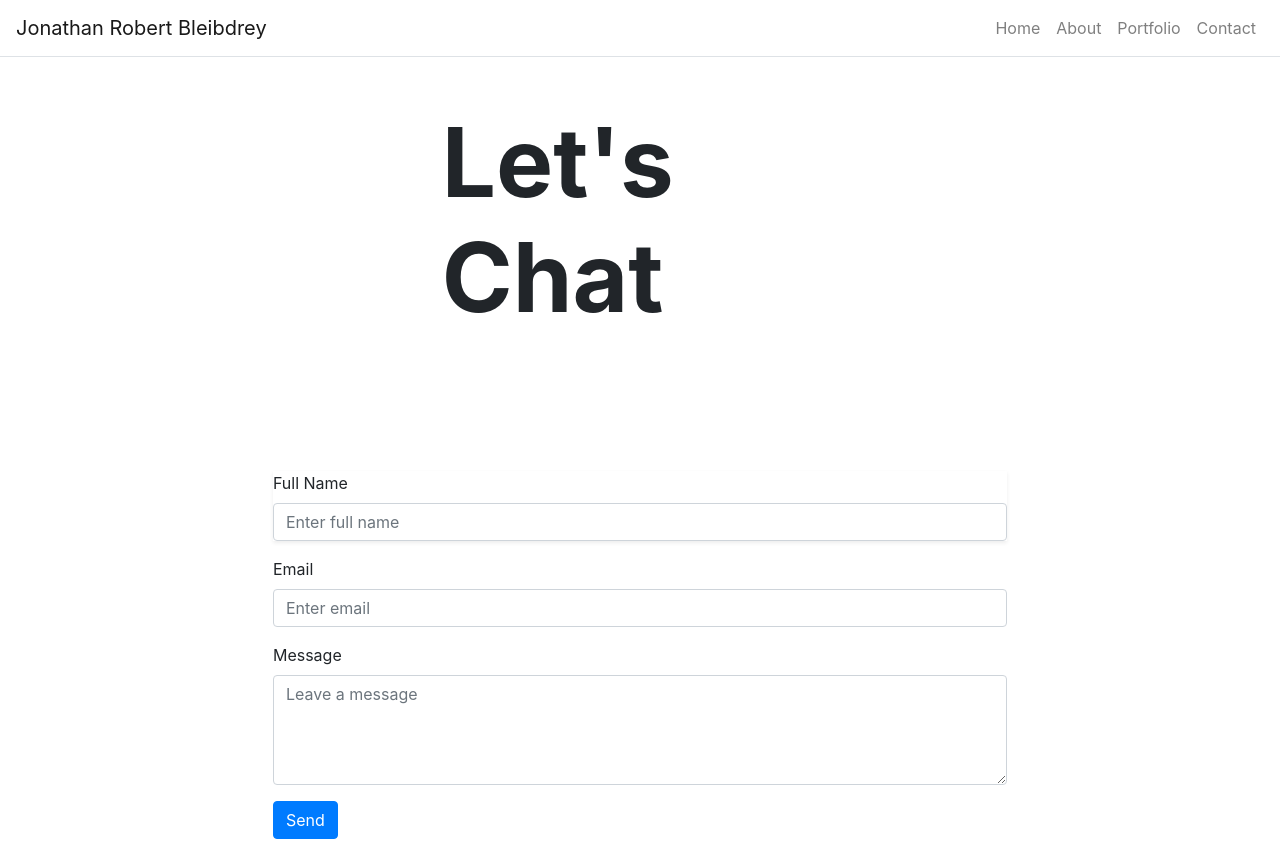
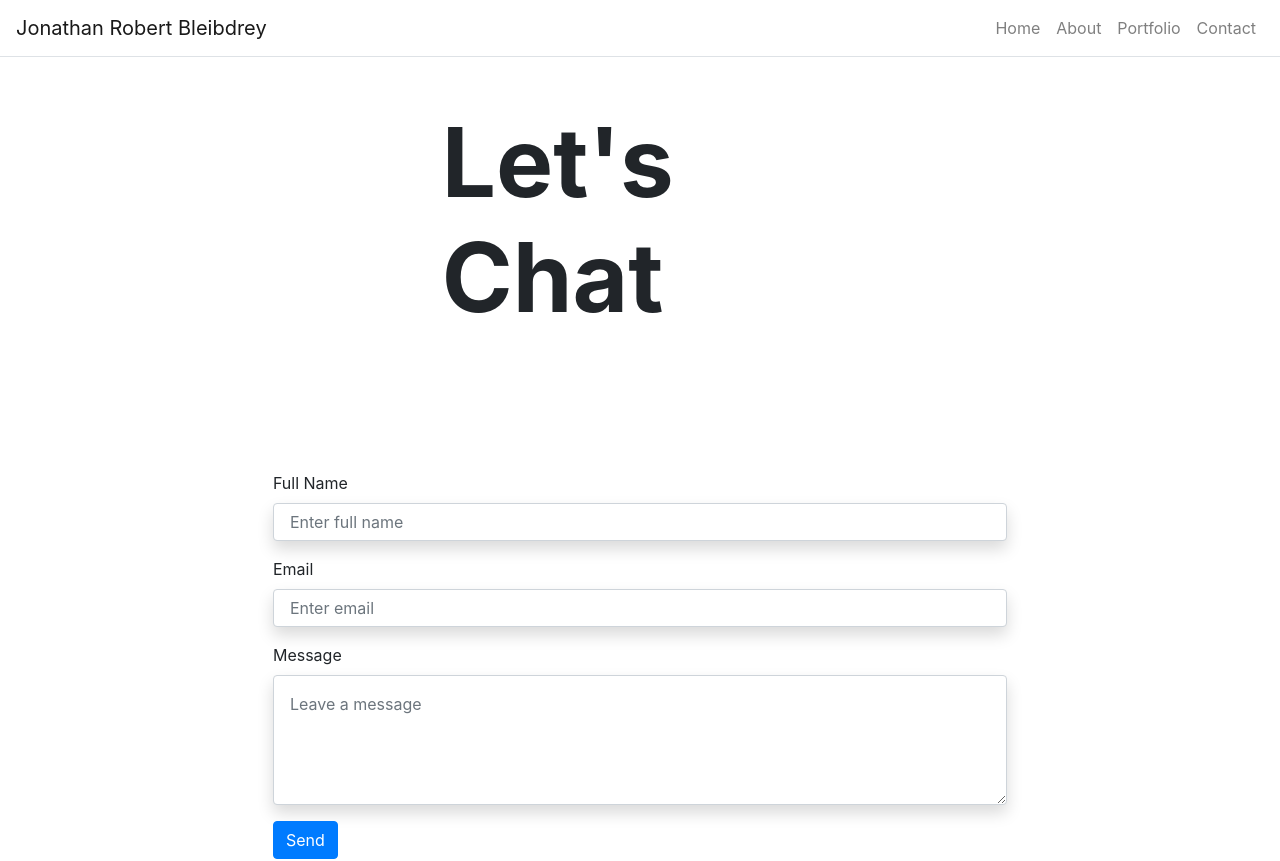
Before and after one commit to jonbleibdrey/personal_site, a React (Create React App) app: page /contact in a window 1280 px wide. Shown: the top 861 px of the page. Built offline with nearby package versions, Linux system fonts and the light colour scheme.

Commit message:
added styling

```diff
--- a/src/App.js
+++ b/src/App.js
@@ -42,7 +42,7 @@ class App extends React.Component{
 
       },
       portfolio: {
-        title: 'Check out my work',
+        title: 'Check out my projects.',
       }
     }
   }
--- a/src/pages/ContactPage.js
+++ b/src/pages/ContactPage.js
@@ -58,19 +58,19 @@ class ContactPage extends Component {
                     <Row className="justify-content-center py-5">
                         <Col xs="7">
                         <Form onSubmit={this.handleSubmit}>
-                        <Form.Group className="shadow-sm" >
+                        <Form.Group  >
                             <Form.Label  htmlFor="full-name">Full Name</Form.Label>
-                                <Form.Control  id="full-name" name="name" type="text" placeholder="Enter full name" value={this.state.name} onChange={this.handleChange}/>
+                                <Form.Control className="shadow p-3 bg-white rounded"  id="full-name" name="name" type="text" placeholder="Enter full name" value={this.state.name} onChange={this.handleChange}/>
                         </Form.Group>
 
                         <Form.Group>
                             <Form.Label htmlFor="email">Email</Form.Label>
-                                <Form.Control id="email" name="email" type="email" placeholder="Enter email" value={this.state.email} onChange={this.handleChange}/>
+                                <Form.Control className="shadow p-3 bg-white rounded" id="email" name="email" type="email" placeholder="Enter email" value={this.state.email} onChange={this.handleChange}/>
                         </Form.Group>
 
                         <Form.Group>
                             <Form.Label htmlFor="message">Message</Form.Label>
-                                <Form.Control id="message" name="message" as="textarea" rows="4" placeholder="Leave a message" value={this.state.message} onChange={this.handleChange}/>
+                                <Form.Control className="shadow p-3 bg-white rounded" id="message" name="message" as="textarea" rows="4" placeholder="Leave a message" value={this.state.message} onChange={this.handleChange}/>
                         </Form.Group>
 
                         <Button className="d-inline-block" variant="primary" type="submit" disabled={this.state.disabled}>
```
